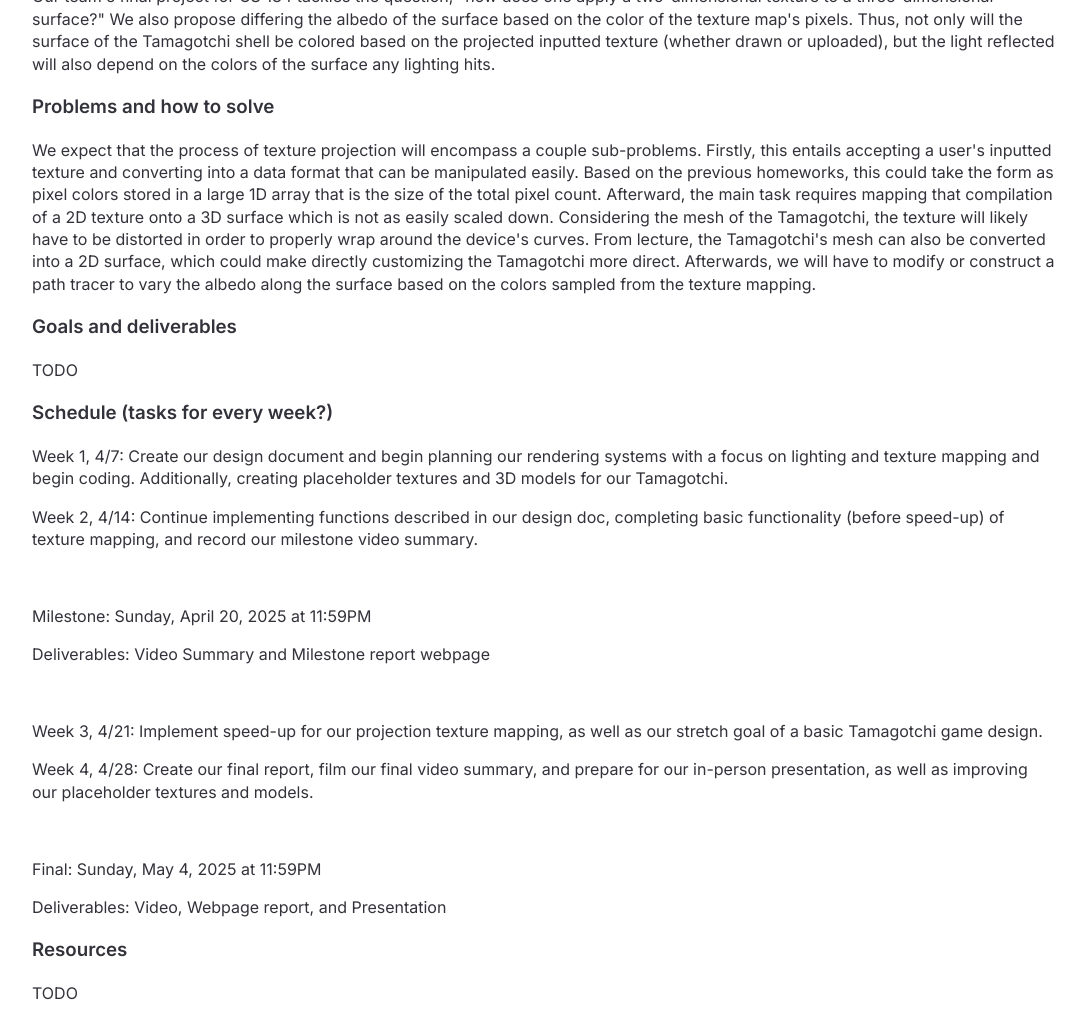
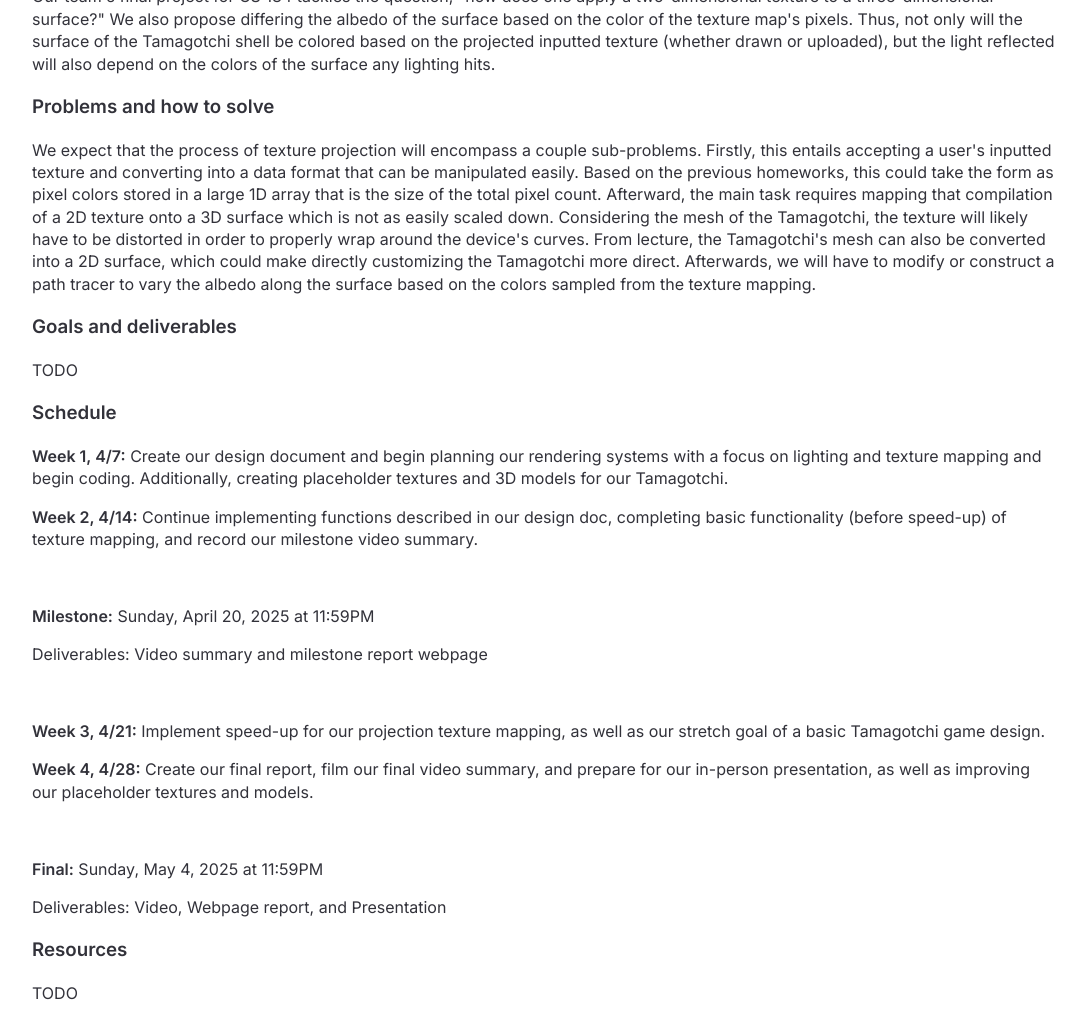
Before and after one commit to alexabanuelos/project184, a plain HTML site: page index.html in a window 1280 px wide. Shown: the whole page, without its empty margins (96-1181 px from the left). Drawn offline with Linux system fonts and the light colour scheme.

Commit message:
title and bolding

```diff
--- a/index.html
+++ b/index.html
@@ -86,23 +86,23 @@
                     	<p>We expect that the process of texture projection will encompass a couple sub-problems. Firstly, this entails accepting a user's inputted texture and converting into a data format that can be manipulated easily. Based on the previous homeworks, this could take the form as pixel colors stored in a large 1D array that is the size of the total pixel count. Afterward, the main task requires mapping that compilation of a 2D texture onto a 3D surface which is not as easily scaled down. Considering the mesh of the Tamagotchi, the texture will likely have to be distorted in order to properly wrap around the device's curves. From lecture, the Tamagotchi's mesh can also be converted into a 2D surface, which could make directly customizing the Tamagotchi more direct. Afterwards, we will have to modify or construct a path tracer to vary the albedo along the surface based on the colors sampled from the texture mapping.</p>
 					<h3>Goals and deliverables</h3>
                     	<p> TODO</p>
-					<h3>Schedule (tasks for every week?)</h3>
-                    	<p>Week 1, 4/7: Create our design document and begin planning our rendering systems with a focus on lighting and texture mapping and begin coding. Additionally, creating placeholder textures and 3D models for our Tamagotchi.
+					<h3>Schedule</h3>
+                    	<p><strong>Week 1, 4/7:</strong> Create our design document and begin planning our rendering systems with a focus on lighting and texture mapping and begin coding. Additionally, creating placeholder textures and 3D models for our Tamagotchi.
 						</p>
-						<p>Week 2, 4/14: Continue implementing functions described in our design doc, completing basic functionality (before speed-up) of texture mapping, and record our milestone video summary.
+						<p><strong>Week 2, 4/14:</strong> Continue implementing functions described in our design doc, completing basic functionality (before speed-up) of texture mapping, and record our milestone video summary.
 						</p>
 						<br>
-						<p>Milestone: Sunday, April 20, 2025 at 11:59PM
+						<p><strong>Milestone:</strong> Sunday, April 20, 2025 at 11:59PM
 						</p>
-						<p>Deliverables: Video Summary and Milestone report webpage
+						<p>Deliverables: Video summary and milestone report webpage
 						</p>
 						<br>
-						<p>Week 3, 4/21: Implement speed-up for our projection texture mapping, as well as our stretch goal of a basic Tamagotchi game design.
+						<p><strong>Week 3, 4/21:</strong> Implement speed-up for our projection texture mapping, as well as our stretch goal of a basic Tamagotchi game design.
 						</p>
-						<p>Week 4, 4/28: Create our final report, film our final video summary, and prepare for our in-person presentation, as well as improving our placeholder textures and models.
+						<p><strong>Week 4, 4/28:</strong> Create our final report, film our final video summary, and prepare for our in-person presentation, as well as improving our placeholder textures and models.
 						</p>
 						<br>
-						<p>Final: Sunday, May 4, 2025 at 11:59PM
+						<p><strong>Final:</strong> Sunday, May 4, 2025 at 11:59PM
 						</p>
 						<p>Deliverables: Video, Webpage report, and Presentation
 						</p>
```
